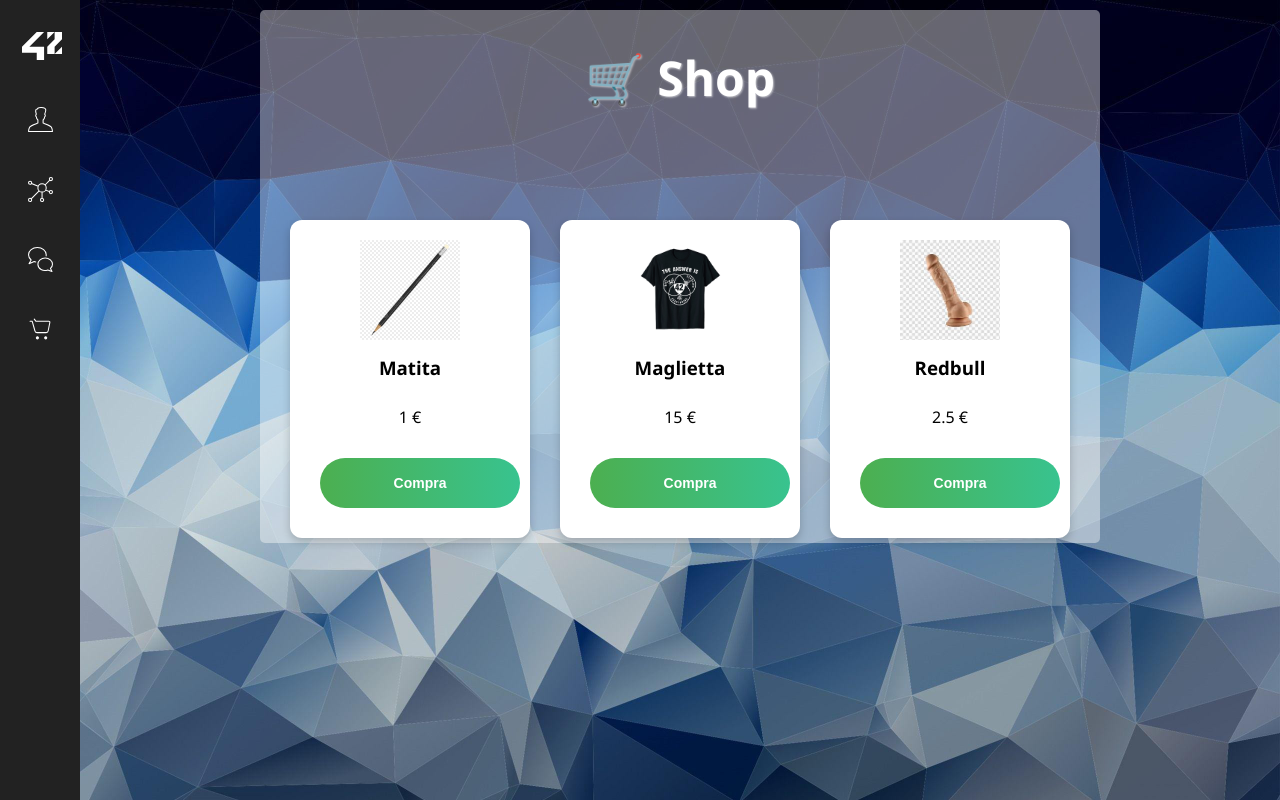
After one commit to Adam2475/Piscine-PHP-Rush01, a Symfony app: template intranet/templates/shop/index.html.twig in a window 1280 px wide. The commit adds this page. Run offline with Twig, Linux system fonts and the light colour scheme; the template is opened without the code that fills it, so the values that code supplies are empty; some libraries are stand-ins or nearby versions.

Commit message:
added shop

```diff
--- a/intranet/templates/base.html.twig
+++ b/intranet/templates/base.html.twig
@@ -2,14 +2,30 @@
 <html>
     <head>
         {% block head %}
-        {% block stylesheets %}
-        <link rel="stylesheet" href="{{ asset('css/style.css') }}">
-        {% endblock %}
-        <title>{% block title %}Intranet{% endblock %}</title>
+            <meta charset="UTF-8">
+            <title>{% block title %}Intranet{% endblock %}</title>
+            {% block stylesheets %}
+                <link rel="stylesheet" href="{{ asset('css/style.css') }}">
+            {% endblock %}
         {% endblock %}
     </head>
     <body>
+        {# ✅ Navbar globale, sempre visibile #}
+        {% include 'components/navbar.html.twig' %}
+
+        {# ✅ Messaggi flash (es. acquisto completato) #}
+        {% for label, messages in app.flashes %}
+            <div class="flash-{{ label }}">
+                {% for message in messages %}
+                    <p>{{ message }}</p>
+                {% endfor %}
+            </div>
+        {% endfor %}
+
+        {# ✅ Contenuto specifico della pagina #}
         {% block body %}{% endblock %}
+
+        {# ✅ Script inclusi #}
         {% include 'components/script.html.twig' %}
     </body>
 </html>
--- a/intranet/templates/components/navbar.html.twig
+++ b/intranet/templates/components/navbar.html.twig
@@ -36,5 +36,15 @@
                 </svg>
             </a>
         </li>
+        <li>
+            <a href="{{ path('shop_index') }}">
+                <svg xmlns="http://www.w3.org/2000/svg" width="25" height="25" fill="none" stroke="#fff" viewBox="0 0 24 24">
+                <path stroke="#fff" stroke-linecap="round" stroke-linejoin="round" d="M6 2l1.5 2H20a1 1 0 0 1 .98 1.2l-1.6 8A2 2 0 0 1 17.42 15H8.58a2 2 0 0 1-1.96-1.8L4 4H2" />
+                <circle cx="9" cy="20" r="1" fill="#fff"/>
+                <circle cx="17" cy="20" r="1" fill="#fff"/>
+                </svg>
+        </a>
+        </li>
+
     </ul>
 </div>
--- /dev/null
+++ b/intranet/templates/shop/index.html.twig
@@ -0,0 +1,50 @@
+{% extends 'base.html.twig' %}
+
+{% block title %}Shop{% endblock %}
+
+{% block body %}
+<div class="example-wrapper">
+    <h1 style="text-align: center; color: white;">🛒 Shop</h1>
+
+    <div style="display: flex; gap: 30px; justify-content: center; flex-wrap: wrap; margin-top: 40px;">
+        {% set items = [
+            { 'name': 'Matita', 'price': 1.0, 'image': 'matita.png' },
+            { 'name': 'Maglietta', 'price': 15.0, 'image': 'maglietta.png' },
+            { 'name': 'Redbull', 'price': 2.5, 'image': 'redbull.png' }
+        ] %}
+
+        {% for item in items %}
+            <div style="
+                background: white;
+                border-radius: 12px;
+                padding: 20px;
+                width: 200px;
+                text-align: center;
+                box-shadow: 0 4px 8px rgba(0, 0, 0, 0.2);
+                display: flex;
+                flex-direction: column;
+                align-items: center;
+            ">
+                <img src="{{ asset('images/' ~ item.image) }}" alt="{{ item.name }}" style="width: 100px; height: 100px; object-fit: contain; margin-bottom: 15px;">
+                <h3 style="margin: 0 0 10px;">{{ item.name }}</h3>
+                <p style="margin-bottom: 20px;">{{ item.price }} €</p>
+                <form method="post" action="{{ path('shop_buy') }}" style="width: 100%;">
+                    <input type="hidden" name="item" value="{{ item.name }}">
+                    <button type="submit" style="
+                        background: linear-gradient(to right, #4CAF50, #38c38f);
+                        border: none;
+                        color: white;
+                        padding: 10px 0;
+                        border-radius: 25px;
+                        width: 100%;
+                        font-size: 14px;
+                        cursor: pointer;
+                    ">
+                        Compra
+                    </button>
+                </form>
+            </div>
+        {% endfor %}
+    </div>
+</div>
+{% endblock %}
```
Also changed, not shown: intranet/migrations/Version20250805150625.php (deleted, +0 -43 lines), intranet/migrations/Version20250805172722.php (added, +69 -0 lines), intranet/src/Controller/ShopController.php (added, +29 -0 lines), intranet/public/images/maglietta.png (added), intranet/public/images/matita.png (added), intranet/public/images/redbull.png (added).
